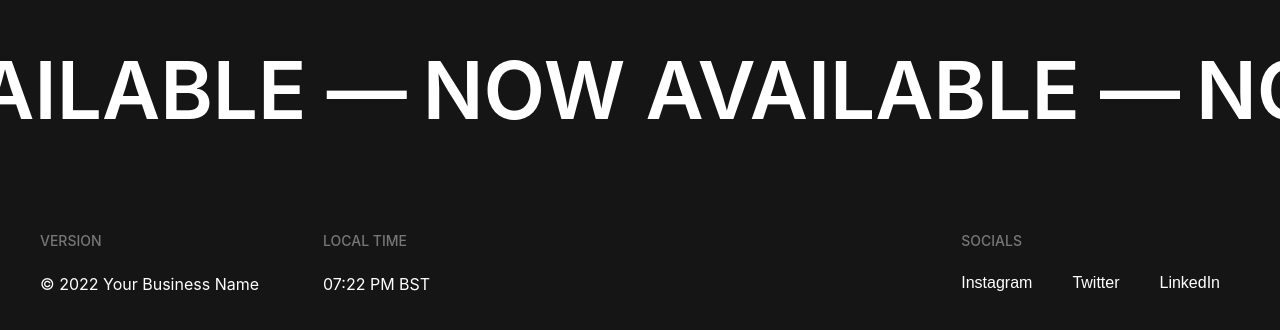
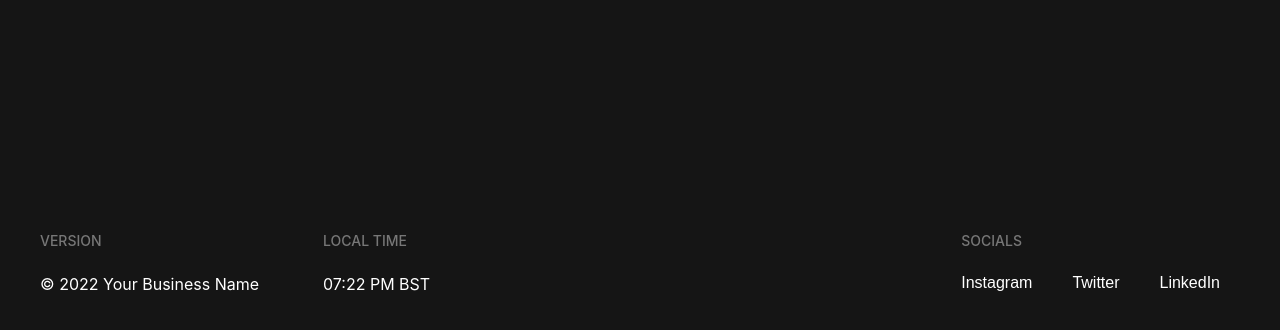
Before and after one commit to anthonyc-a/mag-footer, a React (Create React App) app: page / in a window 1280 px wide. Shown: the part 464-794 px from the top of the page. Built offline with nearby package versions, Linux system fonts and the light colour scheme; the HTML template or start-up script is replaced by a standard one.

Commit message:
ui changes

```diff
--- a/src/App.tsx
+++ b/src/App.tsx
@@ -1,11 +1,9 @@
-import Banner from "./Banner";
 import MagneticLink from "./MagLink";
 
 function App() {
   return (
     <div className="App">
       <div className="footer">
-        <Banner />
         <div className="footer-inner">
           <div className="inner-section">
             <span className="version">© 2022 Your Business Name</span>
--- a/src/Banner.tsx
+++ /dev/null
@@ -1,19 +0,0 @@
-import React from "react";
-
-const Banner = () => {
-  const bannerDupe = () => {
-    var bannerList = [];
-    for (var i = 0; i < 5; i++) {
-      bannerList.push(<h1 key={i}>Now Available —</h1>);
-    }
-    return bannerList;
-  };
-
-  return (
-    <div className="banner">
-      <div className="banner-inner">{bannerDupe()} </div>
-    </div>
-  );
-};
-
-export default Banner;
--- a/src/index.css
+++ b/src/index.css
@@ -11,65 +11,6 @@ body {
 a {
   color: inherit;
   text-decoration: none;
-}
-
-.banner {
-  width: 100%;
-  margin-bottom: 40px;
-  overflow: hidden;
-}
-
-.banner .banner-inner {
-  display: -webkit-box;
-  display: -ms-flexbox;
-  display: flex;
-  -webkit-box-align: center;
-      -ms-flex-align: center;
-          align-items: center;
-  -webkit-animation: banner-anim 20s linear infinite;
-          animation: banner-anim 20s linear infinite;
-}
-
-@media screen and (min-width: 860px) {
-  .banner .banner-inner {
-    -webkit-animation: banner-anim 10s linear infinite;
-            animation: banner-anim 10s linear infinite;
-  }
-}
-
-.banner .banner-inner h1 {
-  margin-right: 16px;
-  font-size: 80px;
-  font-weight: 600;
-  white-space: nowrap;
-  text-transform: uppercase;
-}
-
-.banner .banner-inner:hover {
-  -webkit-animation-play-state: paused;
-          animation-play-state: paused;
-}
-
-@-webkit-keyframes banner-anim {
-  0% {
-    -webkit-transform: translateX(0);
-            transform: translateX(0);
-  }
-  100% {
-    -webkit-transform: translateX(-50%);
-            transform: translateX(-50%);
-  }
-}
-
-@keyframes banner-anim {
-  0% {
-    -webkit-transform: translateX(0);
-            transform: translateX(0);
-  }
-  100% {
-    -webkit-transform: translateX(-50%);
-            transform: translateX(-50%);
-  }
 }
 
 .footer {
--- a/src/index.scss
+++ b/src/index.scss
@@ -13,43 +13,6 @@ body {
 a {
   color: inherit;
   text-decoration: none;
-}
-
-.banner {
-  width: 100%;
-  margin-bottom: 40px;
-  overflow: hidden;
-
-  .banner-inner {
-    display: flex;
-    align-items: center;
-    animation: banner-anim 20s linear infinite;
-
-    @media screen and (min-width: 860px) {
-      animation: banner-anim 10s linear infinite;
-    }
-
-    h1 {
-      margin-right: 16px;
-      font-size: 80px;
-      font-weight: 600;
-      white-space: nowrap;
-      text-transform: uppercase;
-    }
-
-    &:hover {
-      animation-play-state: paused;
-    }
-
-    @keyframes banner-anim {
-      0% {
-        transform: translateX(0);
-      }
-      100% {
-        transform: translateX(-50%);
-      }
-    }
-  }
 }
 
 .footer {
```
Also changed, not shown: 1 other file (tests, documents, lock files or other folders).
